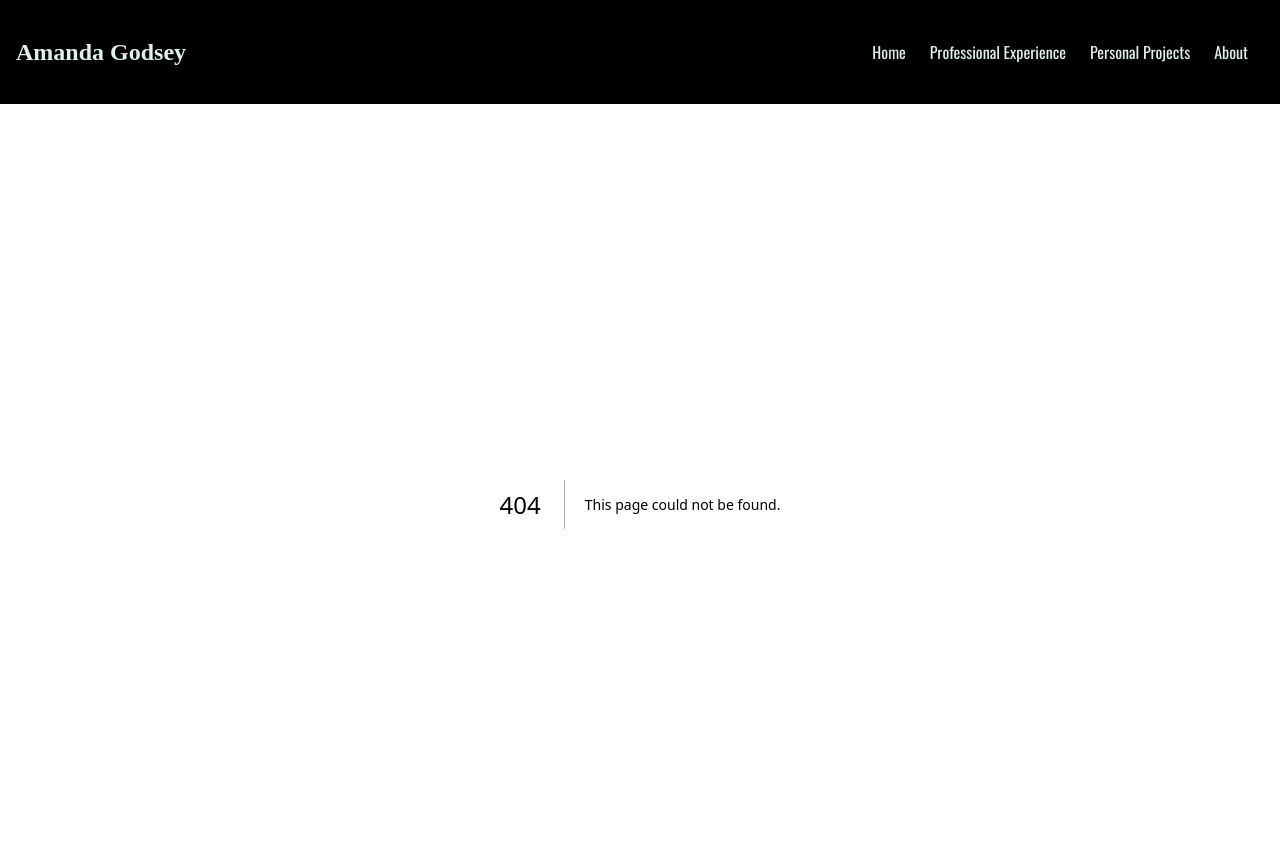
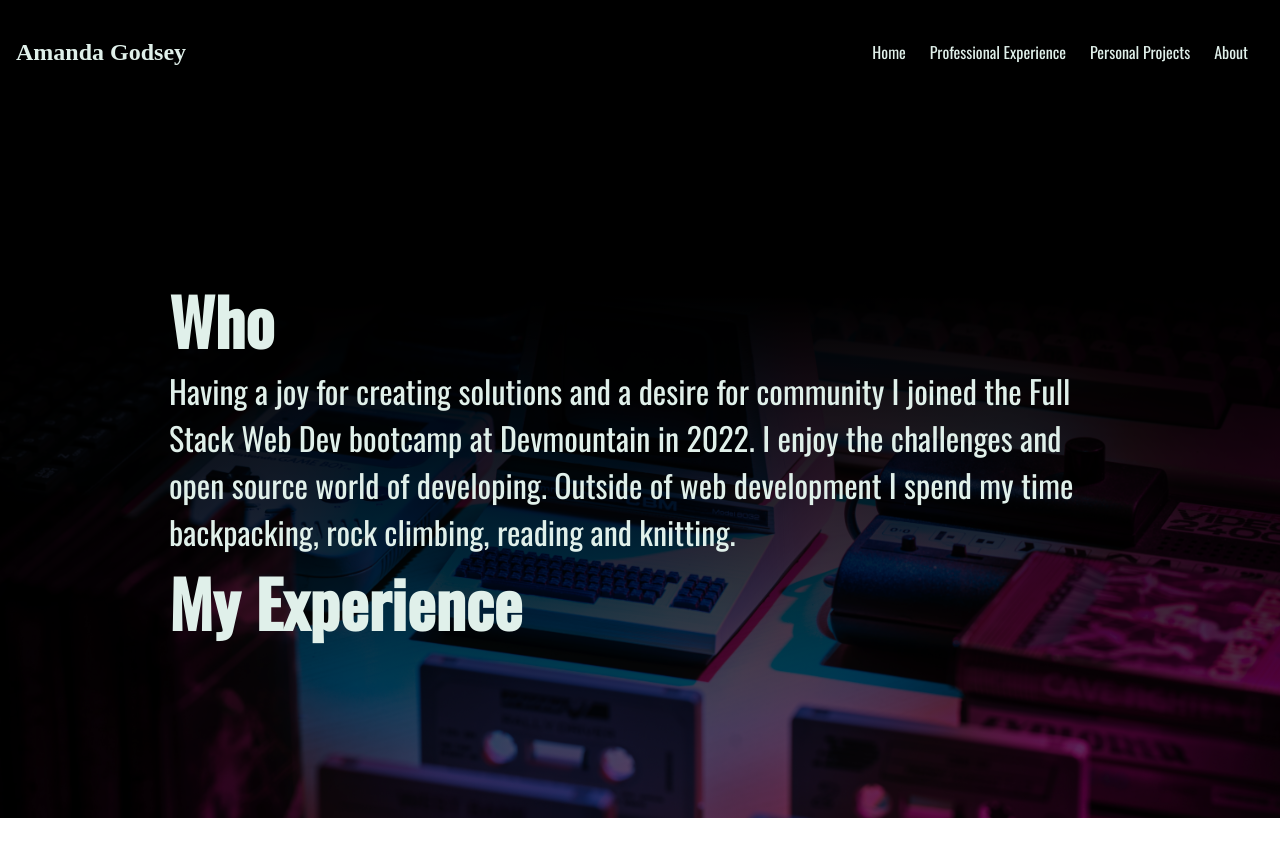
Before and after one commit to mander-pander/newPortfolio, a Next.js app: page /about in a window 1280 px wide. Before the commit this address had no page. Shown: the top 856 px of the page. After the commit the page ends 818 px from the top, so only its background shows below. Built offline with nearby package versions, Linux system fonts and the light colour scheme; a web font is replaced by a local one.

Commit message:
about page

```diff
--- /dev/null
+++ b/pages/about.tsx
@@ -0,0 +1,20 @@
+import styles from "../styles/About.module.css";
+
+export default function About() {
+    return (
+        <div className={styles.main}>
+            <div className={styles.info}>
+                <h1>Who</h1>
+                <p>
+                    Having a joy for creating solutions and a desire for community I joined the
+                    Full Stack Web Dev bootcamp at Devmountain in 2022. I enjoy the challenges
+                    and open source world of developing. Outside of web development I spend my
+                    time backpacking, rock climbing, reading and knitting.
+                </p>
+                <h1>My Experience</h1>
+                <p></p>
+
+            </div>
+        </div>
+    )
+}
--- /dev/null
+++ b/styles/About.module.css
@@ -0,0 +1,14 @@
+.main {
+    display: flex;
+    flex-direction: column;
+    padding: 4%;
+    height: 100%;
+}
+
+.info {
+    border-radius: 3%;
+    margin: 10%;
+    display: flex;
+    flex-direction: column;
+    font-size: xx-large;
+}
```
